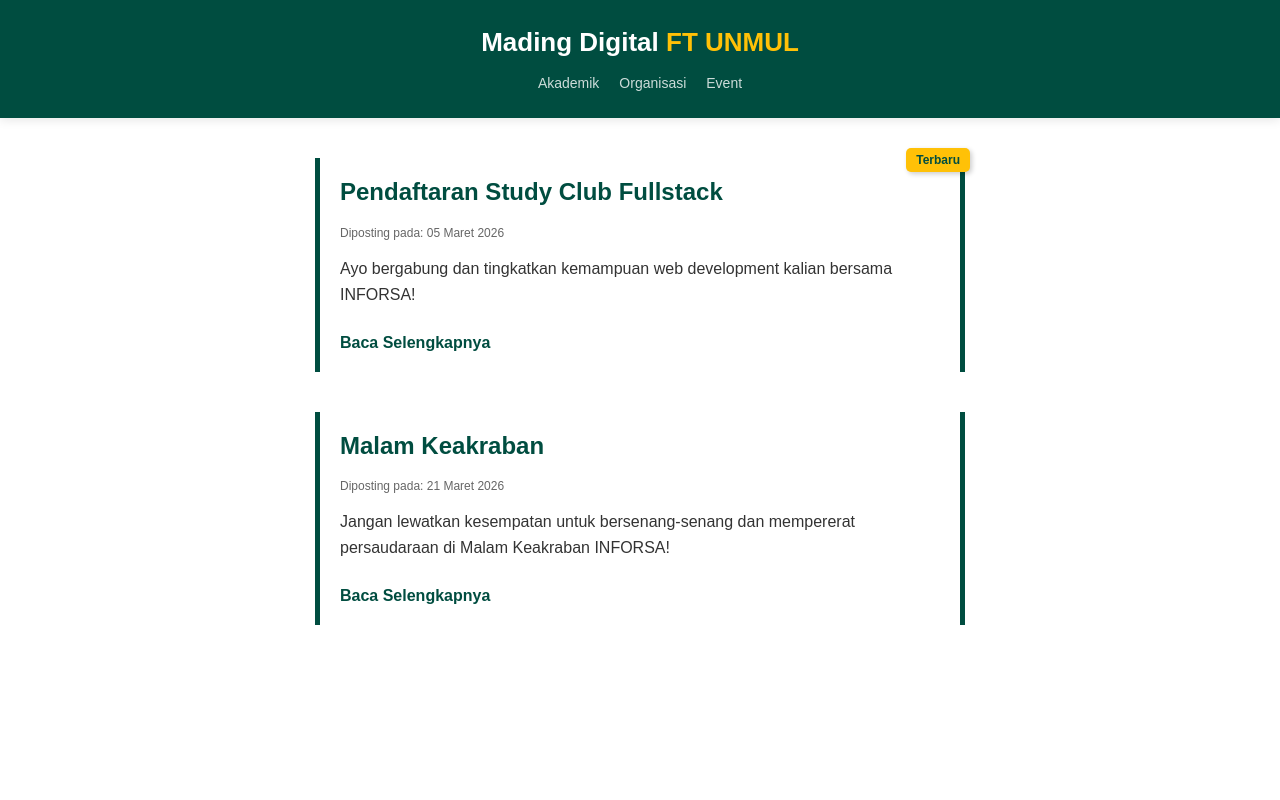
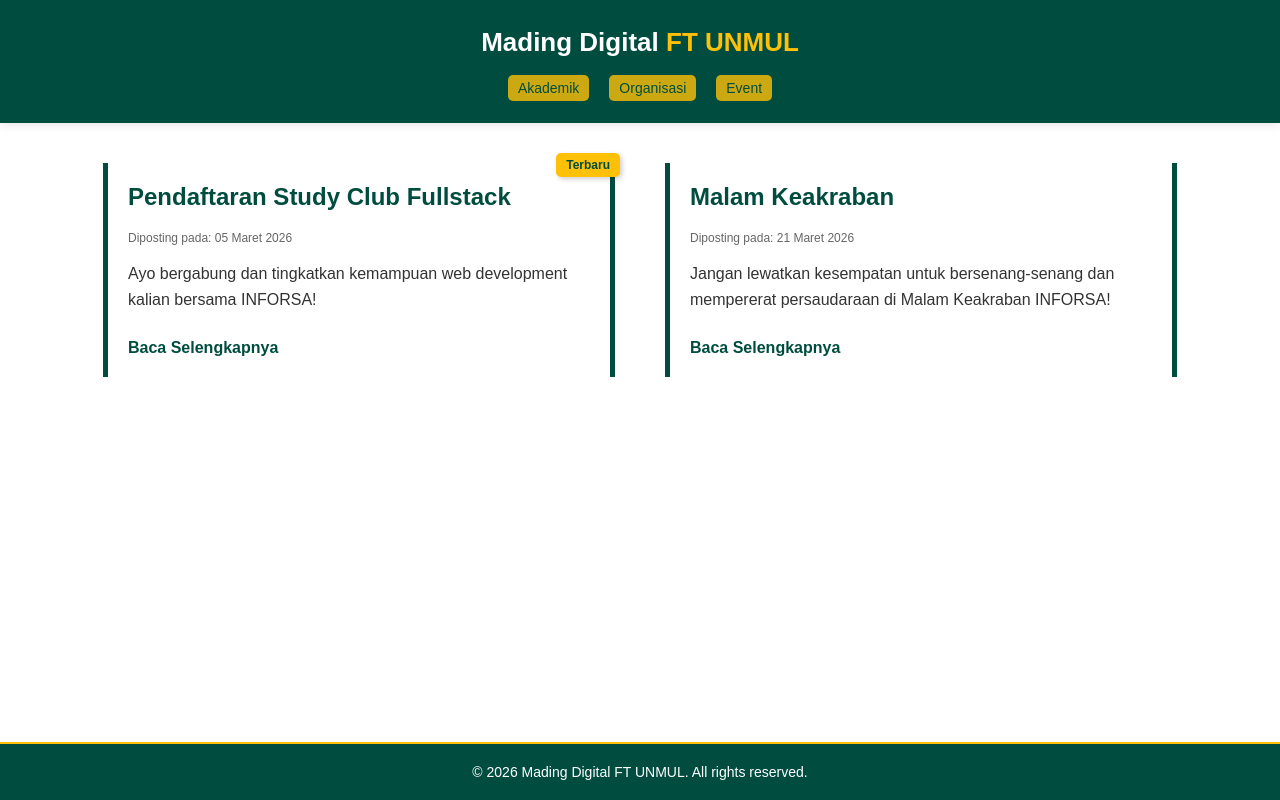
Before and after one commit to novilfahlevy/study-club-fullstack-inforsa, a PHP site: page / in a window 1280 px wide. Run offline with PHP 8.4, Linux system fonts and the light colour scheme.

Commit message:
add footer

```diff
--- a/index.html
+++ b/index.html
@@ -43,5 +43,10 @@
         <a href="#" class="btn-selengkapnya">Baca Selengkapnya</a>
       </article>
     </main>
+
+    <!-- Footer -->
+    <footer>
+      <p>&copy; 2026 Mading Digital FT UNMUL. All rights reserved.</p>
+    </footer>
   </body>
 </html>
--- a/style.css
+++ b/style.css
@@ -1,6 +1,9 @@
 body {
   font-family: Arial; /* Styling font dasar */
   margin: 0;
+  display: flex;
+  flex-direction: column;
+  min-height: 100vh; /* Tinggi minimum sesuai viewport */
 }
 
 header {
@@ -16,6 +19,7 @@ header {
   display: flex;
   flex-direction: column;
   align-items: center;
+  gap: 5px; /* Jarak antara judul dan menu */
 
   box-shadow: 0 2px 10px rgba(0, 0, 0, 0.1);
 }
@@ -39,34 +43,44 @@ header nav ul {
   list-style: none;
   padding: 0;
   display: flex; /* Membuat menu berjejer ke samping */
+  flex-direction: row;
   gap: 20px; /* Jarak antar link menu */
 }
 
-header nav ul li a {
-  color: white;
-  font-size: 14px;
-  transition: 0.3s;
+header nav ul li {
+  transition: 0.2s;
   opacity: 0.8;
-  text-decoration: none;
 }
 
-header nav ul li a:hover {
-  opacity: 1;
-  color: #ffc107; /* Warna berubah saat disentuh mouse */
+header nav ul li:hover {
+  transform: translateY(-3px); /* Efek mengangkat saat hover */
+  opacity: 1; /* Menjadi lebih jelas saat hover */
+}
+
+header nav ul li a {
+  font-size: 14px;
+  text-decoration: none;
+
+  background-color: #ffc107;
+  padding: 5px 10px;
+  border-radius: 5px;
+  color: #004d40;
 }
 
 main {
   display: flex;
-  flex-direction: column;
-  align-items: center;
+  flex-wrap: wrap;
+  justify-content: center;
+  gap: 50px;
 }
 
 .pengumuman {
+  box-sizing: border-box;
+  width: 40%;
   border-left: 5px solid #004d40;
   border-right: 5px solid #004d40;
   padding: 20px;
   margin-bottom: 40px;
-  width: 600px;
 
   background-color: white;
   transition: all 0.3s ease; /* Transisi halus untuk semua perubahan */
@@ -74,7 +88,11 @@ main {
   cursor: pointer;
 }
 
-@media (max-width: 700px) {
+@media (max-width: 768px) {
+  main {
+    gap: 10px; /* Mengurangi jarak antar kartu untuk layar sedang */
+  }
+
   .pengumuman {
     width: 80%; /* Lebar responsif untuk layar kecil */
   }
@@ -128,3 +146,17 @@ main {
   letter-spacing: 1px;
   color: #ffc107;
 }
+
+footer {
+  background-color: #004d40;
+  color: white;
+  text-align: center;
+  padding: 20px;
+  margin-top: auto;
+  border-top: 2px solid #ffc107;
+}
+
+footer p {
+  margin: 0;
+  font-size: 14px;
+}
```
